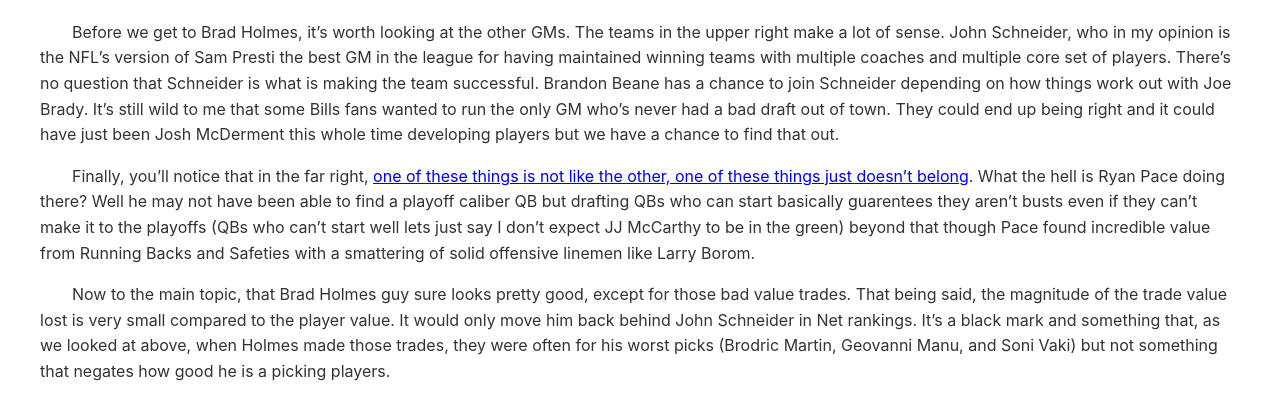
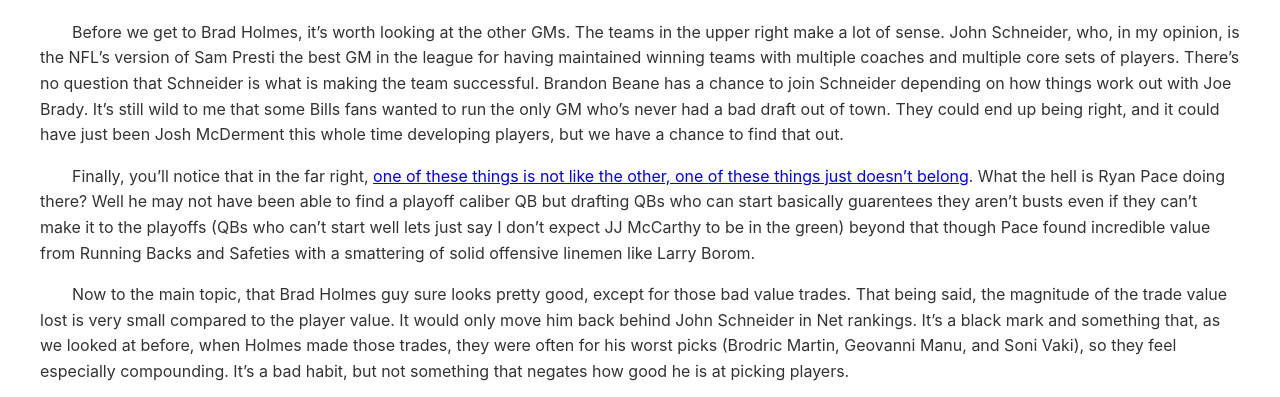
Before and after one commit to cram9030/cram9030.github.io, a Jekyll site: the page built from _posts/2026-06-19-brad-holmes.md, in a window 1280 px wide and 900 px high, scrolled down 5604 px, cut to the strip 238-635 px from the top of the window. Built offline with Jekyll 4.4.1, drawn with Linux system fonts in a browser that asks for light colours; some of the changed text lies outside the part shown.

Commit message:
more spelling errors

```diff
--- a/_posts/2026-06-19-brad-holmes.md
+++ b/_posts/2026-06-19-brad-holmes.md
@@ -126,11 +126,11 @@
 </iframe>
 
 
-Before we get to Brad Holmes, it's worth looking at the other GMs. The teams in the upper right make a lot of sense. John Schneider, who in my opinion is the NFL's version of Sam Presti the best GM in the league for having maintained winning teams with multiple coaches and multiple core set of players. There's no question that Schneider is what is making the team successful. Brandon Beane has a chance to join Schneider depending on how things work out with Joe Brady. It's still wild to me that some Bills fans wanted to run the only GM who's never had a bad draft out of town. They could end up being right and it could have just been Josh McDerment this whole time developing players but we have a chance to find that out.
+Before we get to Brad Holmes, it’s worth looking at the other GMs. The teams in the upper right make a lot of sense. John Schneider, who, in my opinion, is the NFL’s version of Sam Presti the best GM in the league for having maintained winning teams with multiple coaches and multiple core sets of players. There’s no question that Schneider is what is making the team successful. Brandon Beane has a chance to join Schneider depending on how things work out with Joe Brady. It’s still wild to me that some Bills fans wanted to run the only GM who’s never had a bad draft out of town. They could end up being right, and it could have just been Josh McDerment this whole time developing players, but we have a chance to find that out.
 
 Finally, you'll notice that in the far right, [one of these things is not like the other, one of these things just doesn't belong](https://youtu.be/rsRjQDrDnY8?si=ZAUXuR3zZ1A7ThXZ). What the hell is Ryan Pace doing there? Well he may not have been able to find a playoff caliber QB but drafting QBs who can start basically guarentees they aren't busts even if they can't make it to the playoffs (QBs who can't start well lets just say I don't expect JJ McCarthy to be in the green) beyond that though Pace found incredible value from Running Backs and Safeties with a smattering of solid offensive linemen like Larry Borom.
 
-Now to the main topic, that Brad Holmes guy sure looks pretty good, except for those bad value trades. That being said, the magnitude of the trade value lost is very small compared to the player value. It would only move him back behind John Schneider in Net rankings. It's a black mark and something that, as we looked at above, when Holmes made those trades, they were often for his worst picks (Brodric Martin, Geovanni Manu, and Soni Vaki) but not something that negates how good he is a picking players.
+Now to the main topic, that Brad Holmes guy sure looks pretty good, except for those bad value trades. That being said, the magnitude of the trade value lost is very small compared to the player value. It would only move him back behind John Schneider in Net rankings. It’s a black mark and something that, as we looked at before, when Holmes made those trades, they were often for his worst picks (Brodric Martin, Geovanni Manu, and Soni Vaki), so they feel especially compounding. It's a bad habit, but not something that negates how good he is at picking players.
 
 <iframe src="/assets/plots/DET_2024_gm_draft_bar.html"
         width="100%"
@@ -144,12 +144,12 @@
         frameborder="0">
 </iframe>
 
-The ranking bar charts show something interesting, which is that while the trad values are relatively symetric, the zero value is about the 22nd out of 42, which isn't the case for the General Managers listed. This does beg the question of why? Well, there are a few reasons.
+The ranking bar charts show something interesting, which is that while the trad values are relatively symmetric, the zero value is about the 22nd out of 42, which isn’t the case for the General Managers listed. This does beg the question of why? Well, there are a few reasons.
 
 1. GMs have been getting better over time, so current GMs should be expected to be slightly better than past GMs
 2. Survivor bias, good GMs are employed for longer and therefore more likely to be included in any time-based sample.
 
-While I haven't done a formal analysis of this, it's similar to why you always spend more time in the longest line. By definition, the longest line has the most people, so a random selection of people should be biased towards the longest line. In the same sense, a random selection of currently employed GMs should include mostly GMs who have been employed for a while, which means they weren't so completely terrible; let's call these people Mike Mayocks, to get fired after a short time.
+While I haven’t done a formal analysis of this, it’s similar to why you always spend more time in the longest line. By definition, the longest line has the most people, so a random selection of people should be biased towards the longest line. In the same sense, a random selection of currently employed GMs should include mostly GMs who have been employed for a while, which means they weren’t so completely terrible; let’s call these people Mike Mayocks, to get fired after a short time.
 
 ## How about to our past?
 
@@ -170,4 +170,4 @@
 | Martin Mayhew   | -3.4                    | 8                | 92   |
 | Matt Millen     | -15.51                  | 7                | 115  |
 
-Don't leave us Brad.
+Don’t leave us, Brad.
```
Also changed, not shown: other parts of _posts/2026-06-19-brad-holmes.md (+1 -1 lines).
